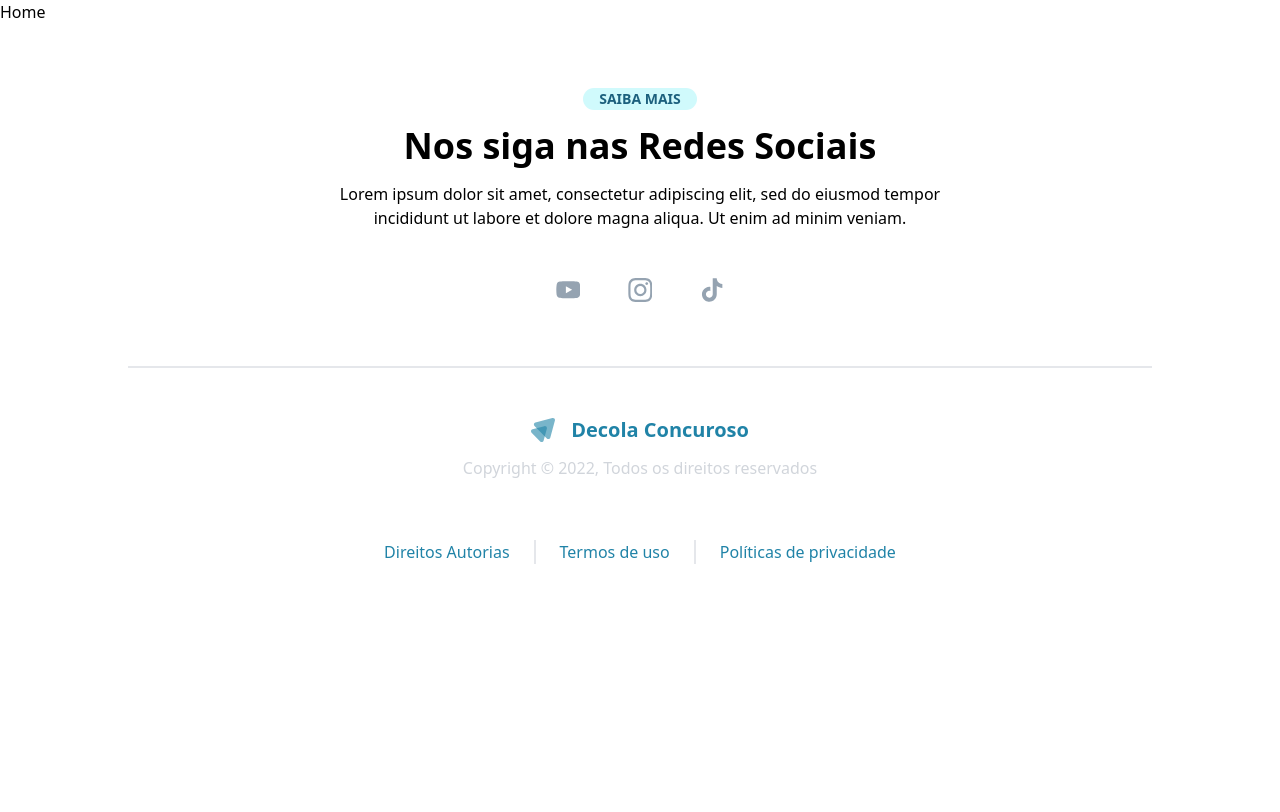
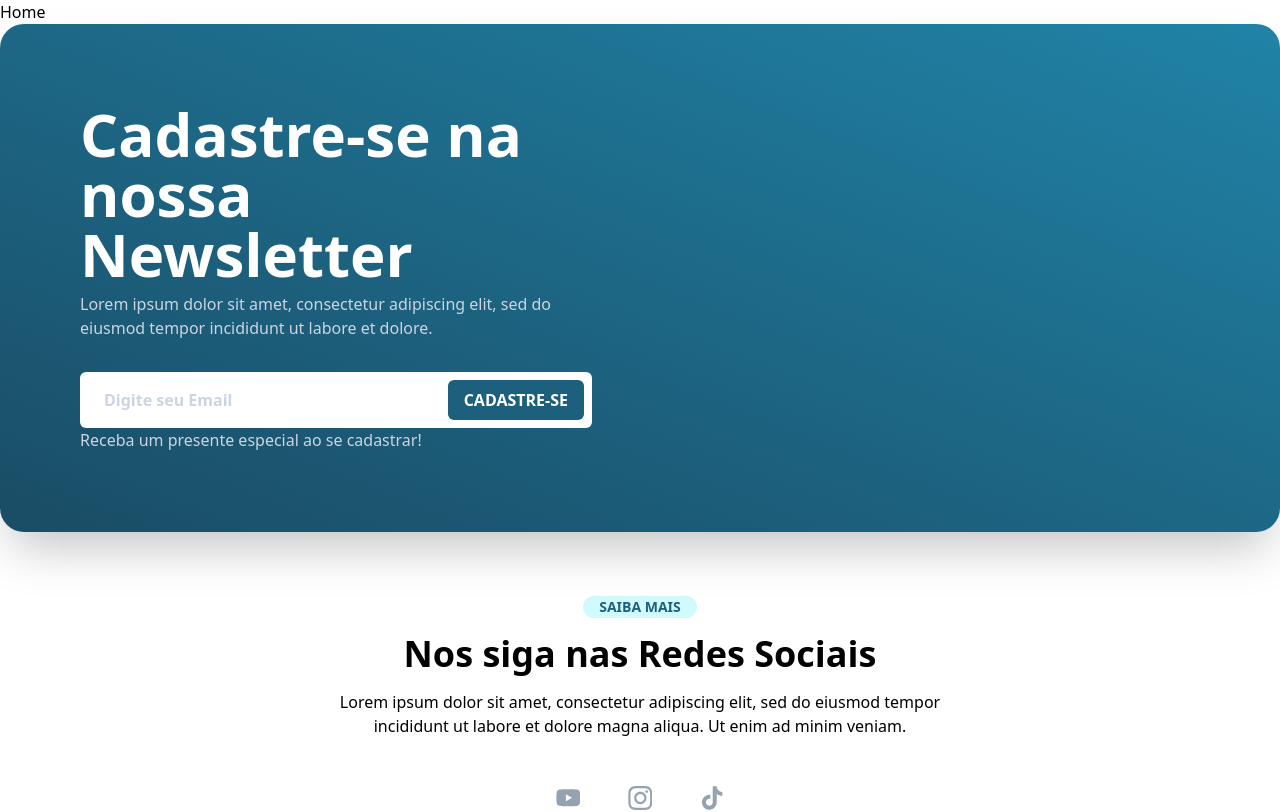
Before and after one commit to decolaconcursos/help, a Next.js app: page / in a window 1280 px wide. Shown: the top 812 px of the page. Built offline with nearby package versions, Linux system fonts and the light colour scheme; what @badrap/bar-of-progress would draw is missing.

Commit message:
feat: add Home NewsLetter Section

```diff
--- a/package.json
+++ b/package.json
@@ -42,6 +42,7 @@
     "simple-functional-loader": "^1.2.1"
   },
   "devDependencies": {
+    "@tailwindcss/forms": "^0.5.3",
     "@types/jest": "^28.1.8",
     "@types/mdx": "^2.0.2",
     "@types/node": "^18.7.13",
--- /dev/null
+++ b/src/components/home/newsletter.tsx
@@ -0,0 +1,28 @@
+// Create By: Lenderson on 9/3/2022
+
+import React from 'react'
+import { NewsletterForm } from '@/components/newsletter-form'
+
+type Props = {
+}
+
+export const Newsletter: React.FC<Props> = () => {
+  return (<section id='newsletter'>
+    <div className='max-w-7xl relative px-20 py-20 mx-auto rounded-3xl overflow-hidden shadow-2xl outline-1'>
+      <div className='absolute inset-0 bg-gradient-to-tr from-primary-900 to-primary-700'></div>
+      <div className='flex '>
+        <div className='w-2/3 relative max-w-lg '>
+          <h1 className='text-6xl font-extrabold text-white'>Cadastre-se na nossa Newsletter</h1>
+          <p className='mt-2 text-slate-300 '>
+            Lorem ipsum dolor sit amet, consectetur adipiscing elit, sed do eiusmod tempor incididunt ut labore et dolore.
+          </p>
+          <div className='max-w-lg relative mt-8'>
+            <NewsletterForm />
+            <p className='text-slate-300'>Receba um presente especial ao se cadastrar!</p>
+          </div>
+        </div>
+        <div></div>
+      </div>
+    </div>
+  </section>)
+}
--- a/src/components/newsletter-form.tsx
+++ b/src/components/newsletter-form.tsx
@@ -19,7 +19,7 @@ export const NewsletterForm: React.FC<Props> = ({ formID = 3572924 }) => {
                  required
                  className='appearance-none font-semibold py-2 focus:outline-0 flex-1 pl-4 placeholder:font-semibold placeholder:text-slate-300'
                  placeholder='Digite seu Email'/>
-          <button className='rounded-md bg-primary-600 text-white h-auto px-4 font-bold uppercase '>
+          <button className='rounded-md bg-primary-800 text-white h-auto px-4 font-bold uppercase hover:shadow hover:bg-primary-700 animated ml-2 '>
             Cadastre-se
           </button>
         </div>
--- a/src/pages/index.tsx
+++ b/src/pages/index.tsx
@@ -1,12 +1,14 @@
 import React from 'react'
 import { Footer } from '@/components/Footer'
 import { FollowUs } from '@/components/home/FollowUs'
+import { Newsletter } from '@/components/home/newsletter'
 
 const Home: React.FC = () => {
   return (
     <>
       Home
       <main id='app'>
+        <Newsletter />
         <FollowUs />
       </main>
       <Footer />
--- a/tailwind.config.js
+++ b/tailwind.config.js
@@ -25,6 +25,10 @@ module.exports = {
       }
     }
   },
-  plugins: []
+  plugins: [
+    require('@tailwindcss/forms')({
+      strategy: 'class' // only generate global styles
+    })
+  ]
 
 }
```
Also changed, not shown: 1 other file (tests, documents, lock files or other folders).
